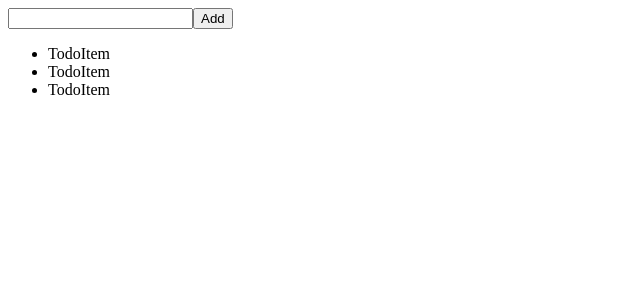
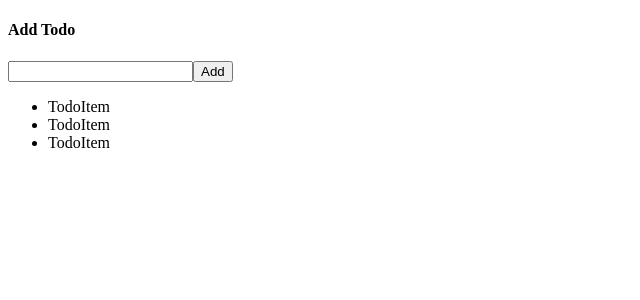
Before and after one commit to supasate/todo-redux, a React app: page / in a window 1280 px wide. Shown: the top 300 px of the page, without its empty margins (0-640 px from the left). Built offline with nearby package versions, Linux system fonts and the light colour scheme.

Commit message:
Clear input box after submit

```diff
--- a/src/components/TodoInputBox.js
+++ b/src/components/TodoInputBox.js
@@ -1,14 +1,36 @@
 import React, { Component } from 'react';
+import { connect } from 'react-redux';
+import * as actions from '../redux/actions/todos';
 
 class TodoInputBox extends Component {
+  constructor(props) {
+    super(props);
+
+    this.state = { todo: '' };
+  }
+
+  handleChange(event) {
+    this.setState({ todo: event.target.value });
+  }
+
+  handleSubmit(event) {
+    event.preventDefault();
+
+    this.props.addTodo(this.state.todo);
+    this.setState({ todo: '' });
+  }
+
   render() {
     return (
-      <div className="todo-input-box">
-        <input />
+      <form onSubmit={this.handleSubmit.bind(this)} className="todo-input-box">
+        <h4>Add Todo</h4>
+        <input
+          onChange={this.handleChange.bind(this)}
+          value={this.state.todo} />
         <button>Add</button>
-      </div>
+      </form>
     );
   }
 }
 
-export default TodoInputBox;
+export default connect(null, actions)(TodoInputBox);
```
Also changed, not shown: 1 other file (tests, documents, lock files or other folders).
